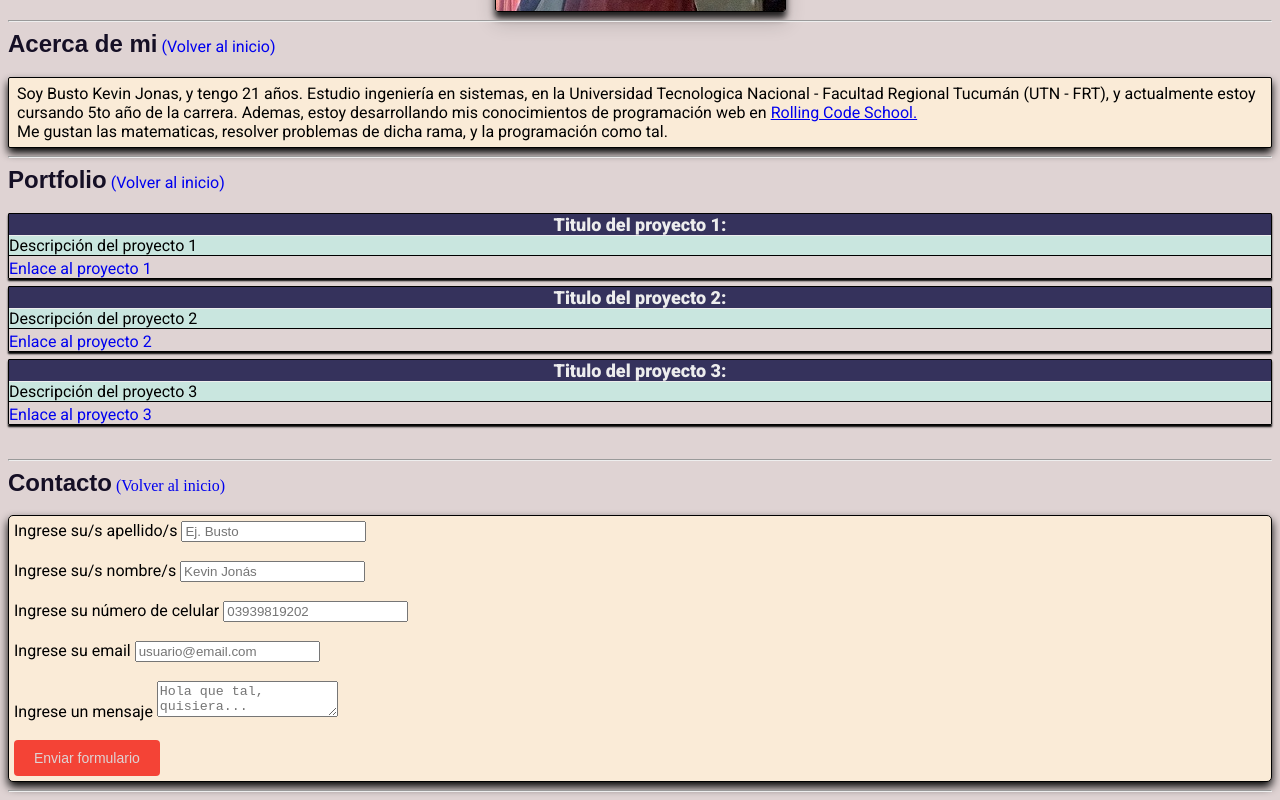
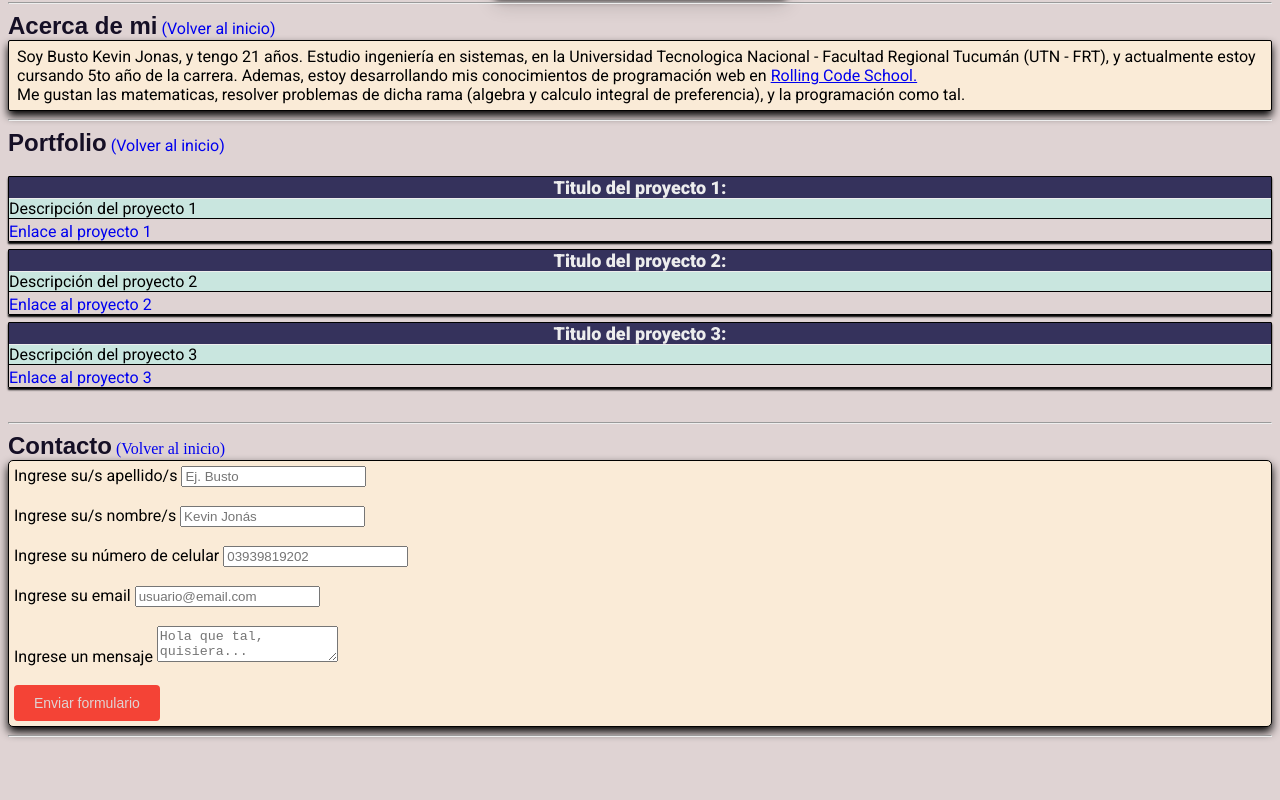
Before and after one commit to JonasBusto/Portfolio---Busto-Kevin-Jonas, a plain HTML site: page Portfolio/index.html in a window 1280 px wide. Shown: the part 367-1167 px from the top of the page. After the commit the page ends 1112 px from the top, so only its background shows below. Drawn offline with Linux system fonts and the light colour scheme.

Commit message:
Update index.html

```diff
--- a/Portfolio/index.html
+++ b/Portfolio/index.html
@@ -14,7 +14,6 @@
 <body>
     <header>
         <h1 id="inicio">Kevin Jonás Busto - <i>PORTFOLIO</i></h1>
-        <hr>
         <nav>
             <ul id="nav">
                 <li><a href="#adm">Acerca de mi</a></li>
@@ -30,7 +29,7 @@
     <main>
         <section>
             <h2 id="adm">Acerca de mi</h2>
-            <a href="#inicio">(Volver al inicio)</a><br><br>
+            <a href="#inicio">(Volver al inicio)</a><br>
             <article id="art1">
                 <p>
                     Soy Busto Kevin Jonas, y tengo 21 años. Estudio ingeniería en sistemas,
@@ -38,8 +37,8 @@
                     y actualmente estoy cursando 5to año de la carrera.
                     Ademas, estoy desarrollando mis conocimientos de programación web en
                     <a target="_blank" href="https://rollingcodeschool.com/">Rolling Code School.</a><br>
-                    Me gustan las matematicas, resolver problemas de dicha rama, y la
-                    programación como tal.
+                    Me gustan las matematicas, resolver problemas de dicha rama (algebra y calculo integral
+                    de preferencia), y la programación como tal.
                 </p>
             </article>
         </section>
@@ -67,24 +66,31 @@
     <hr>
     <footer>
         <h2 id="contact">Contacto</h2>
-        <a href="#inicio">(Volver al inicio)</a><br><br>
+        <a href="#inicio">(Volver al inicio)</a>
         <form action="https://formspree.io/f/xjvljeko" method="post">
+            <div class="form-input">
                 <label for="name">Ingrese su/s apellido/s</label>
                 <input type="text" class="text" name="name" placeholder="Ej. Busto" required><br><br>
-
+            </div>
+            <div class="form-input">
                 <label for="lastname">Ingrese su/s nombre/s</label>
                 <input type="text" class="text" name="lastname" placeholder="Kevin Jonás" required><br><br>
-
+            </div>
+            <div class="form-input">
                 <label for="cel">Ingrese su número de celular</label>
                 <input type="tel" class="text" name="cel" placeholder="03939819202"><br><br>
-
+            </div>
+            <div class="form-input">
                 <label for="email">Ingrese su email</label>
                 <input type="email" class="text" name="email" placeholder="usuario@email.com" required><br><br>
-
+            </div>
+            <div class="form-input">
                 <label for="message">Ingrese un mensaje</label>
                 <textarea name="message" class="text" name="message" placeholder="Hola que tal, quisiera..." required></textarea><br><br>
-
+            </div>
+            <div class="form-input">
                 <button type="sumbit" id="enviar">Enviar formulario</button>
+            </div>
         </form>
     </footer>
     <hr>
```
Lines whose indentation alone changed are shown as unchanged.
